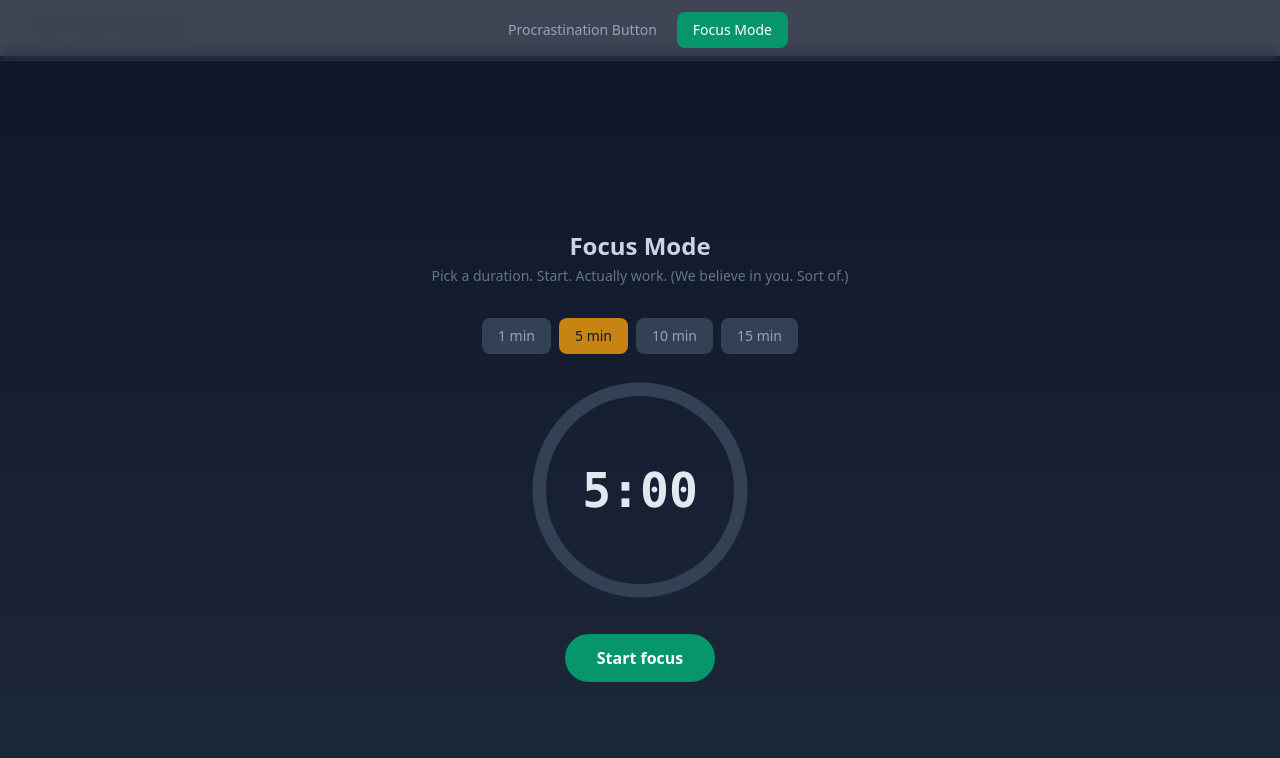
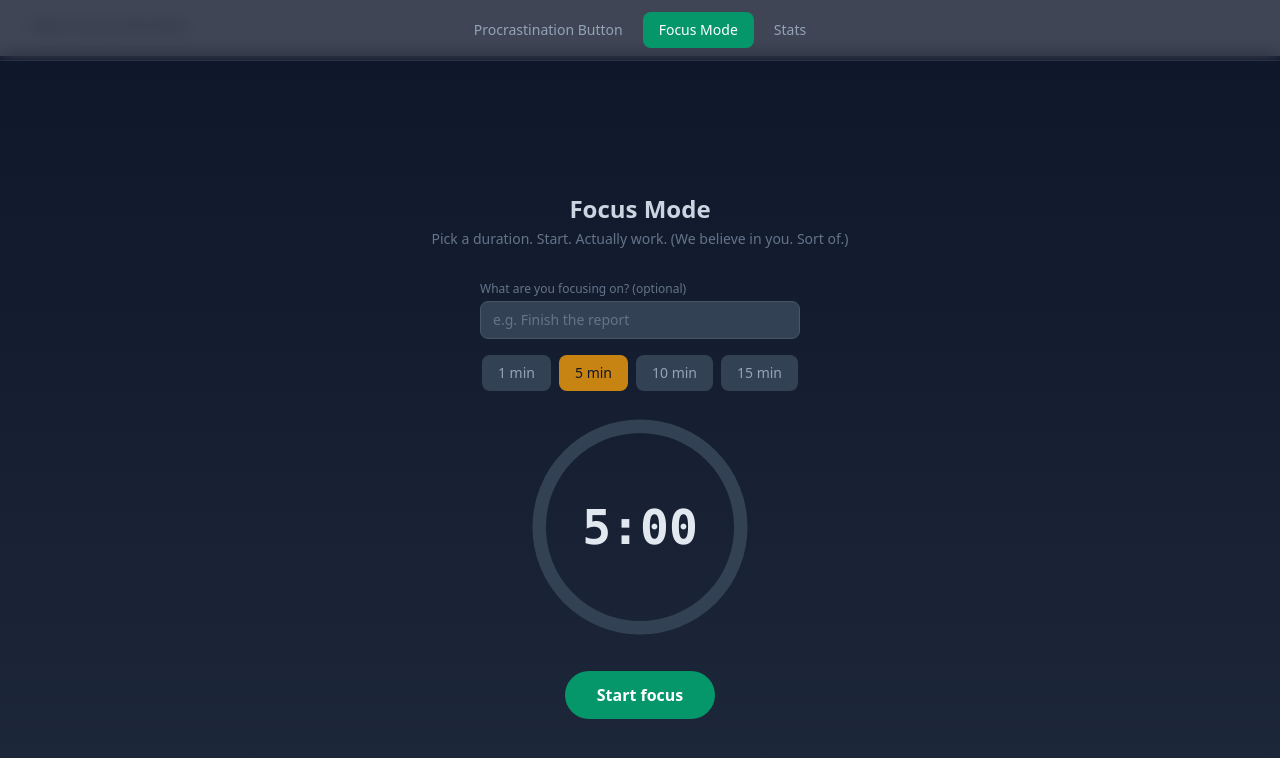
Before and after one commit to priyankagnana/procrastinationbutton, a React (Vite) app: page / in a window 1280 px wide. Both pictures are taken after a click on the button "Focus Mode". Shown: the top 758 px of the page. Built offline with nearby package versions, Linux system fonts and the light colour scheme.

Commit message:
focus mode enhanced

```diff
--- a/src/App.jsx
+++ b/src/App.jsx
@@ -1,9 +1,10 @@
 import { useState } from 'react'
 import ProcrastinationButton from './components/ProcrastinationButton'
 import FocusMode from './components/FocusMode'
+import Stats from './components/Stats'
 
 export default function App() {
-  const [page, setPage] = useState('button') // 'button' | 'focus'
+  const [page, setPage] = useState('button') // 'button' | 'focus' | 'stats'
 
   return (
     <>
@@ -22,10 +23,18 @@ export default function App() {
         >
           Focus Mode
         </button>
+        <button
+          type="button"
+          onClick={() => setPage('stats')}
+          className={`px-4 py-2 rounded-lg text-sm font-medium transition-colors ${page === 'stats' ? 'bg-slate-600 text-white' : 'text-slate-400 hover:text-slate-300 hover:bg-slate-800/80'}`}
+        >
+          Stats
+        </button>
       </nav>
       <div className="pt-14">
-        {page === 'button' && <ProcrastinationButton />}
+        {page === 'button' && <ProcrastinationButton onNavigateToFocus={() => setPage('focus')} />}
         {page === 'focus' && <FocusMode onBack={() => setPage('button')} />}
+        {page === 'stats' && <Stats onBack={() => setPage('button')} />}
       </div>
     </>
   )
--- a/src/components/FocusMode.jsx
+++ b/src/components/FocusMode.jsx
@@ -16,6 +16,7 @@ const COMPLETE_MESSAGES = [
 ]
 
 const STORAGE_FOCUS_SESSIONS = 'funapp_focus_sessions_completed'
+const STORAGE_TOTAL_FOCUS_MINUTES = 'funapp_total_focus_minutes'
 
 function loadFocusSessions() {
   try {
@@ -32,6 +33,21 @@ function saveFocusSessions(n) {
   } catch (_) {}
 }
 
+function loadTotalFocusMinutes() {
+  try {
+    const v = localStorage.getItem(STORAGE_TOTAL_FOCUS_MINUTES)
+    return v != null ? Number(v) : 0
+  } catch {
+    return 0
+  }
+}
+
+function saveTotalFocusMinutes(n) {
+  try {
+    localStorage.setItem(STORAGE_TOTAL_FOCUS_MINUTES, String(n))
+  } catch (_) {}
+}
+
 function formatTime(seconds) {
   const m = Math.floor(seconds / 60)
   const s = seconds % 60
@@ -44,6 +60,7 @@ export default function FocusMode({ onBack }) {
   const [isRunning, setIsRunning] = useState(false)
   const [completed, setCompleted] = useState(false)
   const [sessionsCompleted, setSessionsCompleted] = useState(loadFocusSessions)
+  const [taskLabel, setTaskLabel] = useState('')
   const intervalRef = useRef(null)
 
   const totalSeconds = durationMinutes * 60
@@ -57,6 +74,8 @@ export default function FocusMode({ onBack }) {
       const next = sessionsCompleted + 1
       setSessionsCompleted(next)
       saveFocusSessions(next)
+      const totalFocus = loadTotalFocusMinutes() + durationMinutes
+      saveTotalFocusMinutes(totalFocus)
       return
     }
     intervalRef.current = setInterval(() => {
@@ -100,6 +119,17 @@ export default function FocusMode({ onBack }) {
 
       {!completed ? (
         <>
+          <div className="w-full max-w-xs mb-4">
+            <label className="block text-slate-500 text-xs mb-1 text-left">What are you focusing on? (optional)</label>
+            <input
+              type="text"
+              value={taskLabel}
+              onChange={(e) => setTaskLabel(e.target.value)}
+              placeholder="e.g. Finish the report"
+              disabled={!canChangeDuration}
+              className="w-full px-3 py-2 rounded-lg bg-slate-700 border border-slate-600 text-slate-200 placeholder-slate-500 text-sm focus:outline-none focus:ring-2 focus:ring-amber-500/50 disabled:opacity-50"
+            />
+          </div>
           <div className="flex gap-2 mb-6">
             {DURATIONS.map((d) => (
               <button
@@ -145,8 +175,15 @@ export default function FocusMode({ onBack }) {
                 strokeDashoffset={`${2 * Math.PI * 45 * (1 - progress)}`}
               />
             </svg>
-            <div className="relative z-10 text-5xl font-mono font-bold tabular-nums text-slate-200">
-              {secondsLeft != null ? formatTime(secondsLeft) : formatTime(totalSeconds)}
+            <div className="relative z-10 text-center">
+              <span className="block text-5xl font-mono font-bold tabular-nums text-slate-200">
+                {secondsLeft != null ? formatTime(secondsLeft) : formatTime(totalSeconds)}
+              </span>
+              {taskLabel.trim() && (
+                <p className="mt-2 text-sm text-slate-400 max-w-[200px] truncate" title={taskLabel}>
+                  {taskLabel}
+                </p>
+              )}
             </div>
           </div>
 
```
